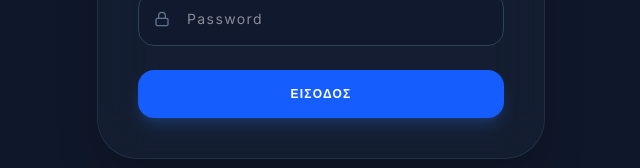
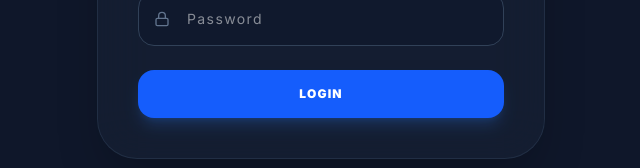
Before and after one commit to vagretsi/medi-book, a Next.js app: page /login in a window 1280 px wide. Shown: the part 539-707 px from the top of the page, without its empty margins (319-959 px from the left). Built offline with nearby package versions, Linux system fonts and the light colour scheme.

Commit message:
Use English login button label

```diff
--- a/src/app/login/page.tsx
+++ b/src/app/login/page.tsx
@@ -87,7 +87,7 @@ export default function LoginPage() {
             disabled={loading}
             className="w-full bg-blue-600 hover:bg-blue-500 text-white font-black py-4 rounded-2xl transition-all shadow-lg shadow-blue-500/20 active:scale-95 disabled:opacity-50 flex items-center justify-center gap-2 uppercase tracking-widest text-xs"
           >
-            {loading ? <Loader2 className="w-4 h-4 animate-spin" /> : 'Είσοδος'}
+            {loading ? <Loader2 className="w-4 h-4 animate-spin" /> : 'Login'}
           </button>
         </form>
       </div>
```
